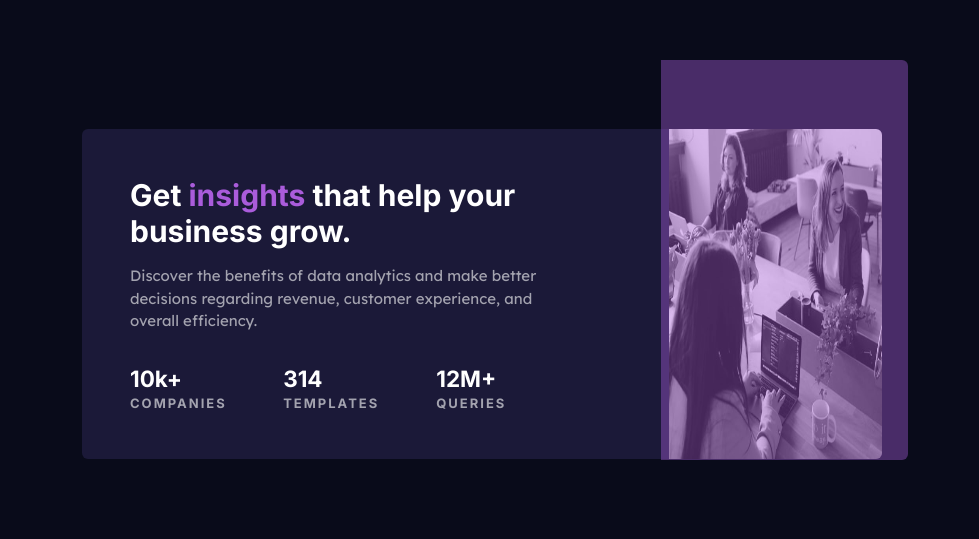
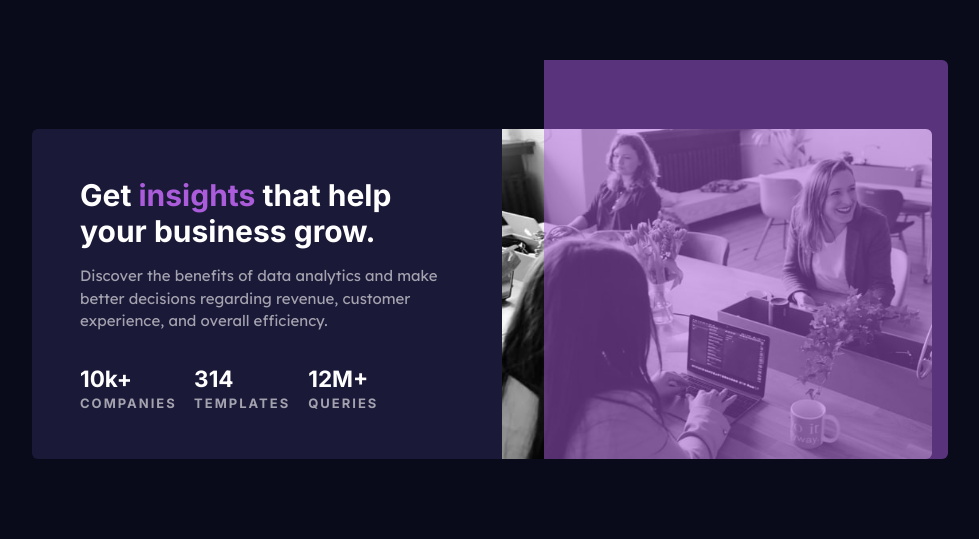
Before and after one commit to ivan-moniz/stats-preview-card, a plain HTML site: page index.html in a window 1280 px wide. Shown: the part 106-645 px from the top of the page, without its empty margins (158-1137 px from the left). Drawn offline with Linux system fonts and the light colour scheme.

Commit message:
finished desktop design

```diff
--- a/css/style.css
+++ b/css/style.css
@@ -32,19 +32,19 @@ body {
 
 .container {
   display: flex;
-  width: 800px;
+  width: 900px;
   height: 330px;
   background-color: var(--cardBaground);
   border-radius: 6px;
 }
 
 .container__left .container__title {
-  padding: 3rem 8rem 1rem 3rem;
+  padding: 3rem 5rem 1rem 3rem;
   color: var(--white);
 }
 
 .container__left .container__description {
-  padding: 0 7rem 0rem 3rem;
+  padding: 0 3rem 0rem 3rem;
   color: var(--transparent2);
   font-family: "Lexend Deca", sans-serif;
   font-weight: 400;
@@ -75,6 +75,9 @@ body {
   display: grid;
   grid-template-columns: repeat(3, 1fr);
 }
+.container__right {
+  flex: 950px;
+}
 
 .container__right > img {
   object-fit: fill;
@@ -86,13 +89,13 @@ body {
 
 .container__right::after {
   content: "";
-  width: 19.3%;
-  height: 50%;
+  width: 31.5%;
+  height: 49.8%;
   background-color: var(--softViolet);
   position: absolute;
   top: 10.4rem;
-  left: 51.2rem;
+  left: 43.9rem;
   z-index: 5;
   border-radius: 0 6px 6px 0;
-  opacity: .4;
+  opacity: .5;
 }
```
